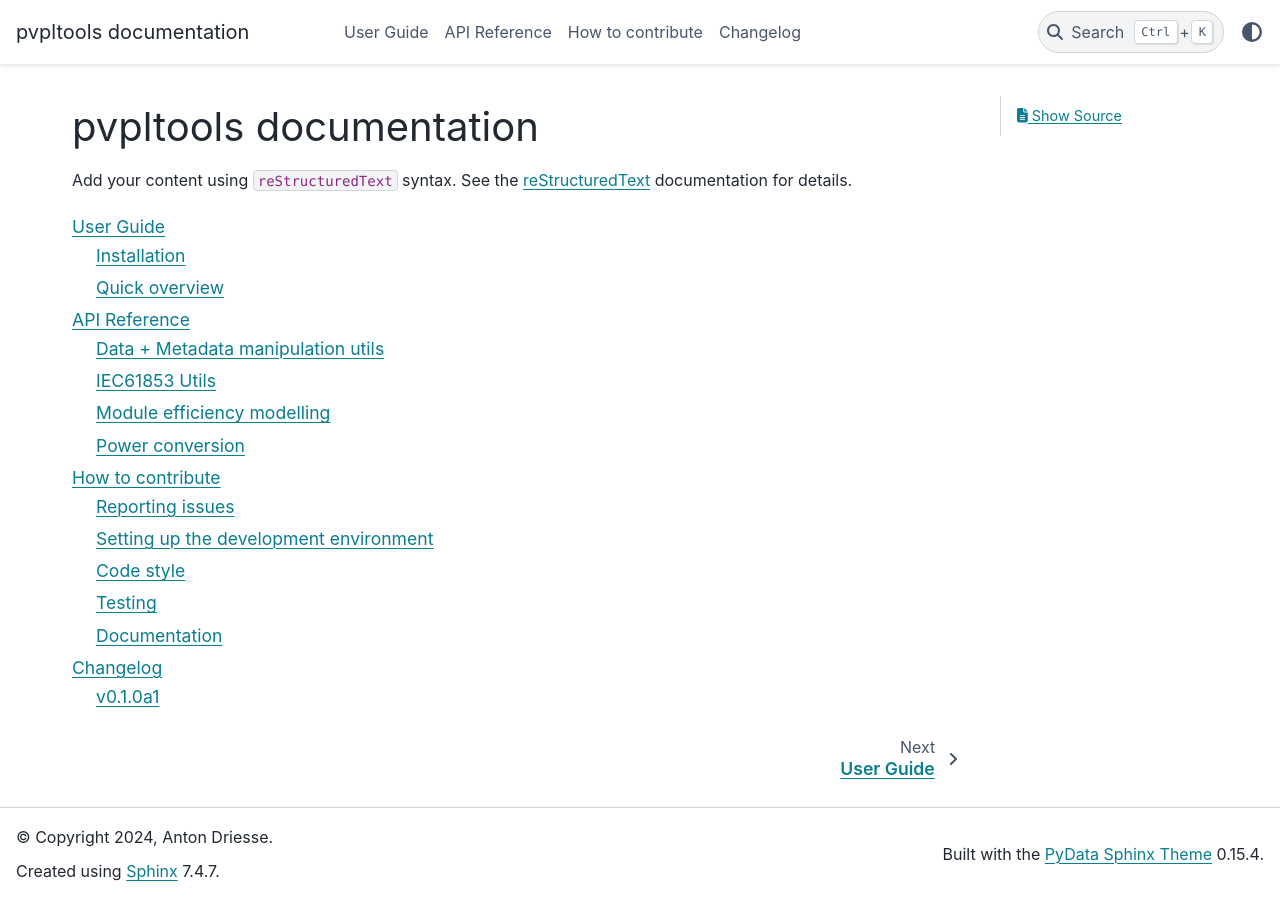
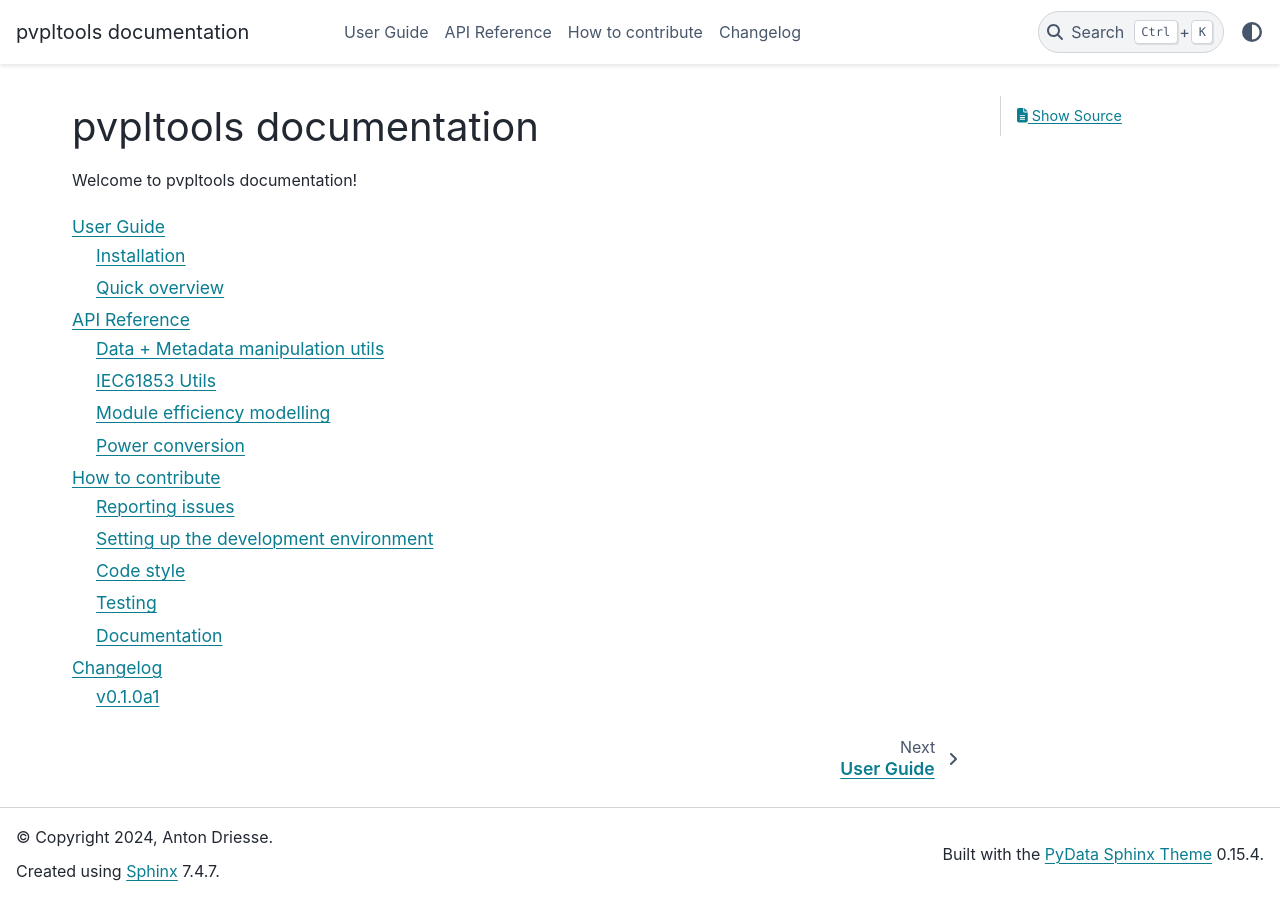
Before and after one commit to pvplabs/pvpltools, a Sphinx documentation site: the page built from docs/index.rst, in a window 1280 px wide. Built offline with Sphinx 7.4.7 and the PyData theme 0.15.4, drawn with Linux system fonts in a browser that asks for light colours; pages that are not in the unit, such as notebooks, are missing from menus.

Commit message:
Update landing page

```diff
--- a/docs/index.rst
+++ b/docs/index.rst
@@ -1,10 +1,7 @@
 pvpltools documentation
 =======================
 
-Add your content using ``reStructuredText`` syntax. See the
-`reStructuredText <https://www.sphinx-doc.org/en/master/usage/restructuredtext/index.html>`_
-documentation for details.
-
+Welcome to pvpltools documentation!
 
 .. toctree::
    :maxdepth: 2
```
